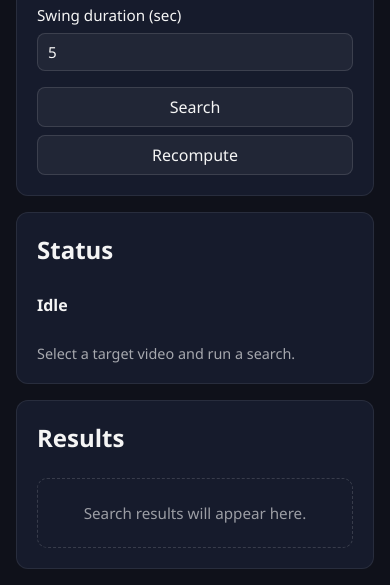
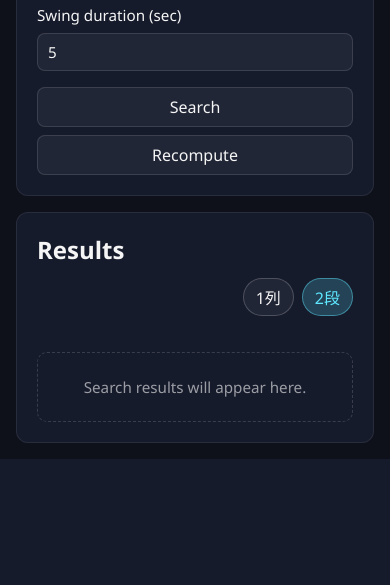
Before and after one commit to kazukiminemura/similarity_check, a FastAPI app: page / in a window 390 px wide. Shown: the part 412-997 px from the top of the page. After the commit the page ends 871 px from the top, so only its background shows below. Run offline with FastAPI, Linux system fonts and the light colour scheme; data that the repository does not hold is empty.

Commit message:
Make results layout toggleable and responsive

```diff
--- a/similarity_check/static/styles.css
+++ b/similarity_check/static/styles.css
@@ -118,6 +118,22 @@ button:disabled {
   gap: 12px;
 }
 
+.results--two-rows {
+  display: grid;
+  grid-auto-flow: column;
+  grid-auto-columns: minmax(260px, max-content);
+  grid-template-rows: repeat(2, max-content);
+  column-gap: 12px;
+  row-gap: 12px;
+  justify-content: center;
+  justify-items: center;
+}
+
+.results--two-rows .results__item {
+  width: clamp(240px, 100%, 360px);
+  max-width: 360px;
+}
+
 .results__item {
   border: 1px solid rgba(255, 255, 255, 0.1);
   border-radius: 10px;
@@ -133,6 +152,33 @@ button:disabled {
   align-items: center;
   gap: 8px;
   flex-wrap: wrap;
+}
+
+.results-controls {
+  display: flex;
+  justify-content: flex-end;
+  gap: 8px;
+  margin-bottom: 12px;
+}
+
+.results-controls__btn {
+  padding: 6px 12px;
+  border-radius: 999px;
+  border: 1px solid rgba(255, 255, 255, 0.2);
+  background: rgba(255, 255, 255, 0.05);
+  color: inherit;
+  cursor: pointer;
+  transition: background 0.2s ease, border-color 0.2s ease, color 0.2s ease;
+}
+
+.results-controls__btn:hover {
+  background: rgba(255, 255, 255, 0.12);
+}
+
+.results-controls__btn--active {
+  background: rgba(94, 231, 255, 0.2);
+  border-color: rgba(94, 231, 255, 0.45);
+  color: #5ee7ff;
 }
 
 .results__item strong {
@@ -171,6 +217,11 @@ button:disabled {
   font-size: 0.95rem;
 }
 
+.results--two-rows .results__placeholder {
+  grid-column: 1 / -1;
+  width: 100%;
+}
+
 @media (max-width: 600px) {
   .layout {
     padding: 16px;
@@ -183,4 +234,9 @@ button:disabled {
   .form__actions {
     flex-direction: column;
   }
+
+  .results--two-rows {
+    display: flex;
+    flex-direction: column;
+  }
 }
--- a/similarity_check/templates/index.html
+++ b/similarity_check/templates/index.html
@@ -54,14 +54,13 @@
       </form>
     </section>
 
-    <section class="card">
-      <h2>Status</h2>
-      <p id="status-line">Idle</p>
-      <p id="status-detail" class="text-muted">Select a target video and run a search.</p>
-    </section>
 
     <section class="card">
       <h2>Results</h2>
+      <div class="results-controls">
+        <button type="button" class="results-controls__btn" data-layout="list">1列</button>
+        <button type="button" class="results-controls__btn results-controls__btn--active" data-layout="two-rows">2段</button>
+      </div>
       <p id="results-meta" class="text-muted"></p>
       <ol id="results-list" class="results">
         <li class="results__placeholder">Search results will appear here.</li>
```
Also changed, not shown: other parts of similarity_check/static/styles.css (+3 -0 lines), similarity_check/static/app.js (+32 -1 lines).
